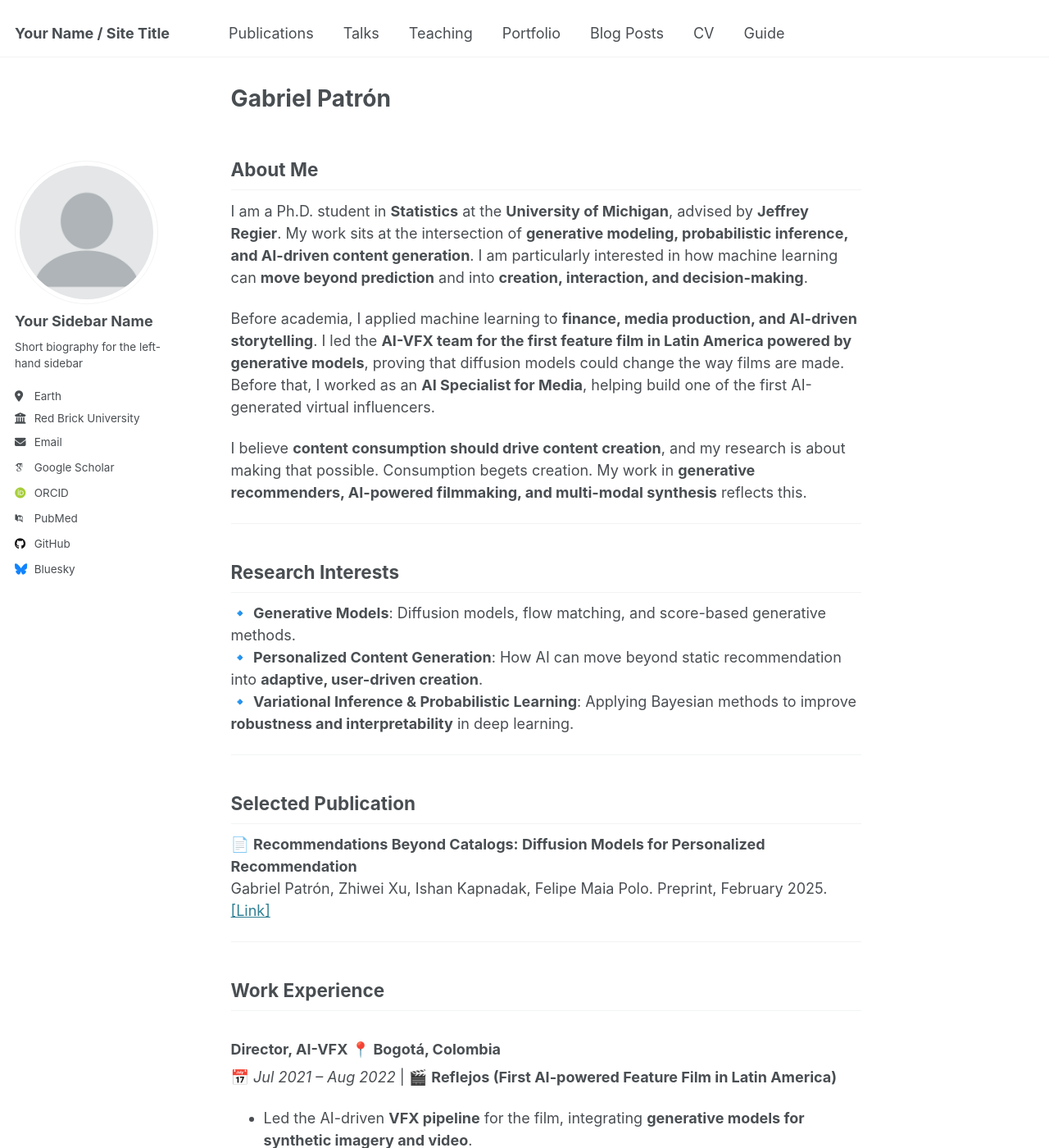
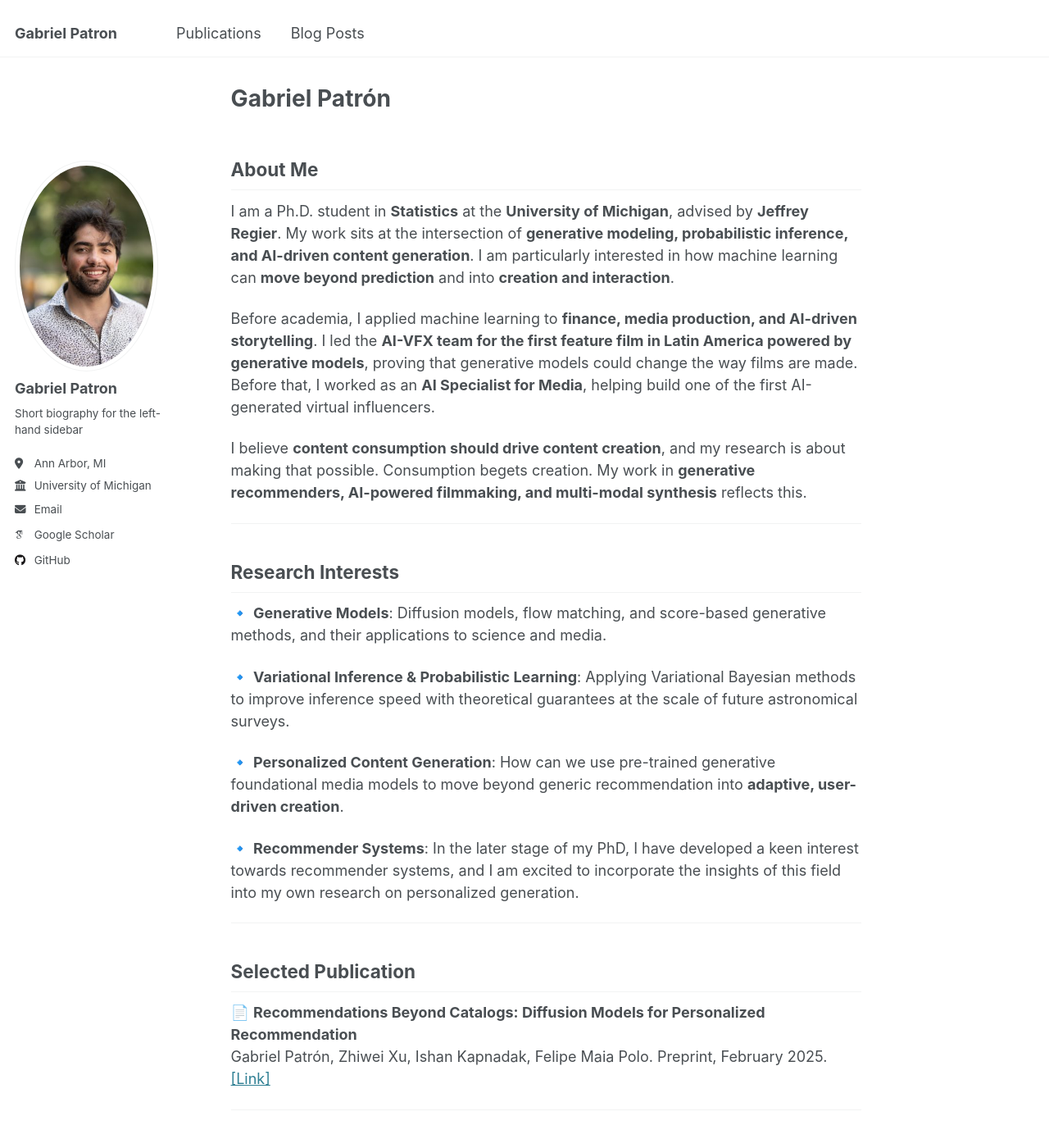
Before and after one commit to gapatron/gapatron.github.io, a Jekyll site: the page built from _pages/about.md, in a window 1280 px wide and 1400 px high. Shown: the whole window at 82% size. Built offline with Jekyll 4.4.1, drawn with Linux system fonts in a browser that asks for light colours; some web fonts are replaced; some of the changed text lies outside the part shown.

Commit message:
Modify main page.

```diff
--- a/_config.yml
+++ b/_config.yml
@@ -9,9 +9,9 @@
 # Basic Site Settings
 locale                   : "en-US"
 site_theme               : "default"
-title                    : "Your Name / Site Title"
+title                    : "Gabriel Patron"
 title_separator          : "-"
-name                     : &name "Your Name"
+name                     : &name "Gabriel Patron"
 description              : &description "personal description"
 url                      : https://academicpages.github.io # the base hostname & protocol for your site e.g. "https://[your GitHub username].github.io"
 baseurl                  : "" # the subpath of your site, e.g. "/blog"
@@ -22,35 +22,35 @@ repository               : "academicpages/academicpages.github.io"
 #               Additional customization can be done by editing /_includes/author-profile.html
 author:
   # Biographic information
-  avatar           : "profile.png"
-  name             : "Your Sidebar Name"
+  avatar           : "profile.jpg"
+  name             : "Gabriel Patron"
   pronouns         : # example: "she/her"
   bio              : "Short biography for the left-hand sidebar"
-  location         : "Earth"
-  employer         : "Red Brick University"
+  location         : "Ann Arbor, MI"
+  employer         : "University of Michigan"
   uri              : # URL
-  email            : "none@example.org"
+  email            : "gapatron@umich.edu"
 
   # Academic websites
   arxiv            : # URL - Update with the correct link to your profile
-  googlescholar    : "https://scholar.google.com/citations?user=PS_CX0AAAAAJ"
-  impactstory      : # URL
-  orcid            : "http://orcid.org/yourorcidurl"
-  semantic         : # URL
-  pubmed           : "https://www.ncbi.nlm.nih.gov/pubmed/?term=john+snow"
-  researchgate     : # URL
-  scopus           : # URL
+  googlescholar    : "https://scholar.google.com/citations?user=7372C5gAAAAJ&hl=en"
+  #impactstory      : # URL
+  #orcid            : "http://orcid.org/yourorcidurl"
+  #semantic         : # URL
+  #pubmed           : "https://www.ncbi.nlm.nih.gov/pubmed/?term=john+snow"
+  #researchgate     : # URL
+  #scopus           : # URL
 
   # Repositories and software development
   bitbucket        : # Username - Update with your username on the site
   codepen          : # Username
   dribbble         : # Username
-  github           : "academicpages"
+  github           : "https://github.com/gapatron"
   kaggle           : # Username
   stackoverflow    : # User number or user number and name (i.e., use "1" or "1/jeff-atwood")
 
   # Social media
-  bluesky          : "bsky.app" # Replace this with you Bluesky username
+  #bluesky          : "bsky.app" # Replace this with you Bluesky username
   facebook         : # Username
   flickr           : # Username
   foursquare       : # Username
--- a/_pages/about.md
+++ b/_pages/about.md
@@ -9,9 +9,9 @@ redirect_from:
 
 ## About Me
 
-I am a Ph.D. student in **Statistics** at the **University of Michigan**, advised by **Jeffrey Regier**. My work sits at the intersection of **generative modeling, probabilistic inference, and AI-driven content generation**. I am particularly interested in how machine learning can **move beyond prediction** and into **creation, interaction, and decision-making**.
+I am a Ph.D. student in **Statistics** at the **University of Michigan**, advised by **Jeffrey Regier**. My work sits at the intersection of **generative modeling, probabilistic inference, and AI-driven content generation**. I am particularly interested in how machine learning can **move beyond prediction** and into **creation and interaction**.
 
-Before academia, I applied machine learning to **finance, media production, and AI-driven storytelling**. I led the **AI-VFX team for the first feature film in Latin America powered by generative models**, proving that diffusion models could change the way films are made. Before that, I worked as an **AI Specialist for Media**, helping build one of the first AI-generated virtual influencers.
+Before academia, I applied machine learning to **finance, media production, and AI-driven storytelling**. I led the **AI-VFX team for the first feature film in Latin America powered by generative models**, proving that generative models could change the way films are made. Before that, I worked as an **AI Specialist for Media**, helping build one of the first AI-generated virtual influencers.
 
 I believe **content consumption should drive content creation**, and my research is about making that possible. Consumption begets creation. My work in **generative recommenders, AI-powered filmmaking, and multi-modal synthesis** reflects this.
 
@@ -19,9 +19,13 @@ I believe **content consumption should drive content creation**, and my research
 
 ## Research Interests
 
-🔹 **Generative Models**: Diffusion models, flow matching, and score-based generative methods.
-🔹 **Personalized Content Generation**: How AI can move beyond static recommendation into **adaptive, user-driven creation**.
-🔹 **Variational Inference & Probabilistic Learning**: Applying Bayesian methods to improve **robustness and interpretability** in deep learning.
+🔹 **Generative Models**: Diffusion models, flow matching, and score-based generative methods, and their applications to science and media.
+
+🔹 **Variational Inference & Probabilistic Learning**: Applying Variational Bayesian methods to improve inference speed with theoretical guarantees at the scale of future astronomical surveys.
+
+🔹 **Personalized Content Generation**: How can we use pre-trained generative foundational media models to move beyond generic recommendation into **adaptive, user-driven creation**.
+
+🔹 **Recommender Systems**: In the later stage of my PhD, I have developed a keen interest towards recommender systems, and I am excited to incorporate the insights of this field into my own research on personalized generation.
 
 ---
 
@@ -106,11 +92,34 @@ Developed a **probabilistic summarization system** for **Ancient Greek texts** (
 🔗 [[GitHub](https://github.com/gapatronh/StochasticSymphonies)]
 
 
+## Awards & Fellowships
+
+🏆 **Best Undergraduate Thesis in Statistics (2020) (UNAL)**
+🏆 **Honorary Degree in Statistics (2020) (UNAL)**
+🏆 **First Prize – Banistmo Regional (LATAM) Hackathon** (USD 5,000)
+🏆 **Best Poster – International Statistics Symposium** *(Stochastic Symphonies)*
+🏆 **Full Scholarship – Honorary Academic Merit (UNAL)** *(Top GPA in Statistics Dept.)*
+
+
+
+
 ## Service & Mentoring
 
 🎓 **Graduate Mentor – Undergraduate Research Program in Statistics (2024)**
 - Supervised **Galaxy Cluster Detection research** for promising undergraduates.
 
+
+---
+
+## Selected Projects
+
+Before my Ph.D., I worked on various projects that combined my passion for AI with creative applications. Here are some highlights:
+
+🌀 **[Markovian Music Composer](https://github.com/gapatronh/StochasticSymphonies)**
+Trained a **Markov Chain-based model** to compose original music.
+
+📜 **[Ancient Greek Text Summarizer](https://github.com/gapatronh/ancient_greek_summarization)**
+Developed a **probabilistic summarization system** for **Ancient Greek texts** (pre-LLM era).
 
 
 
```
Also changed, not shown: other parts of _pages/about.md (+0 -18 lines), _data/navigation.yml (+10 -10 lines).
